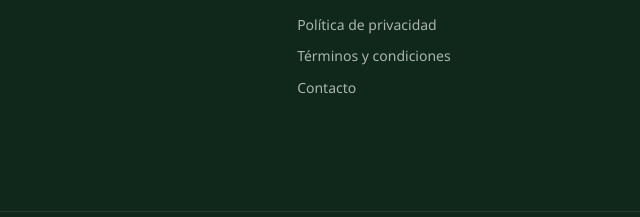
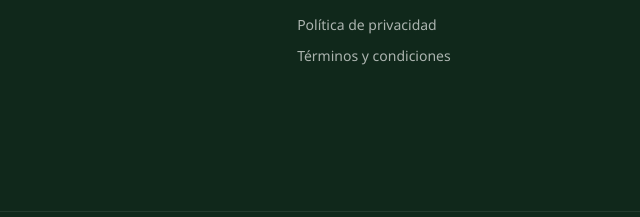
Before and after one commit to CamiloBG1/AGROCEVAL, a plain HTML site: page index.html in a window 1280 px wide. Shown: the part 5238-5455 px from the top of the page, 640-1280 px from the left. Drawn offline with Linux system fonts and the light colour scheme.

Commit message:
Actualización de la página

```diff
--- a/index.html
+++ b/index.html
@@ -1000,10 +1000,6 @@
                     Términos y condiciones
                 </a>
 
-                <a href="mailto:agrocevalcolombia@hotmail.com">
-                    Contacto
-                </a>
-
             </div>
 
         </div>
```
